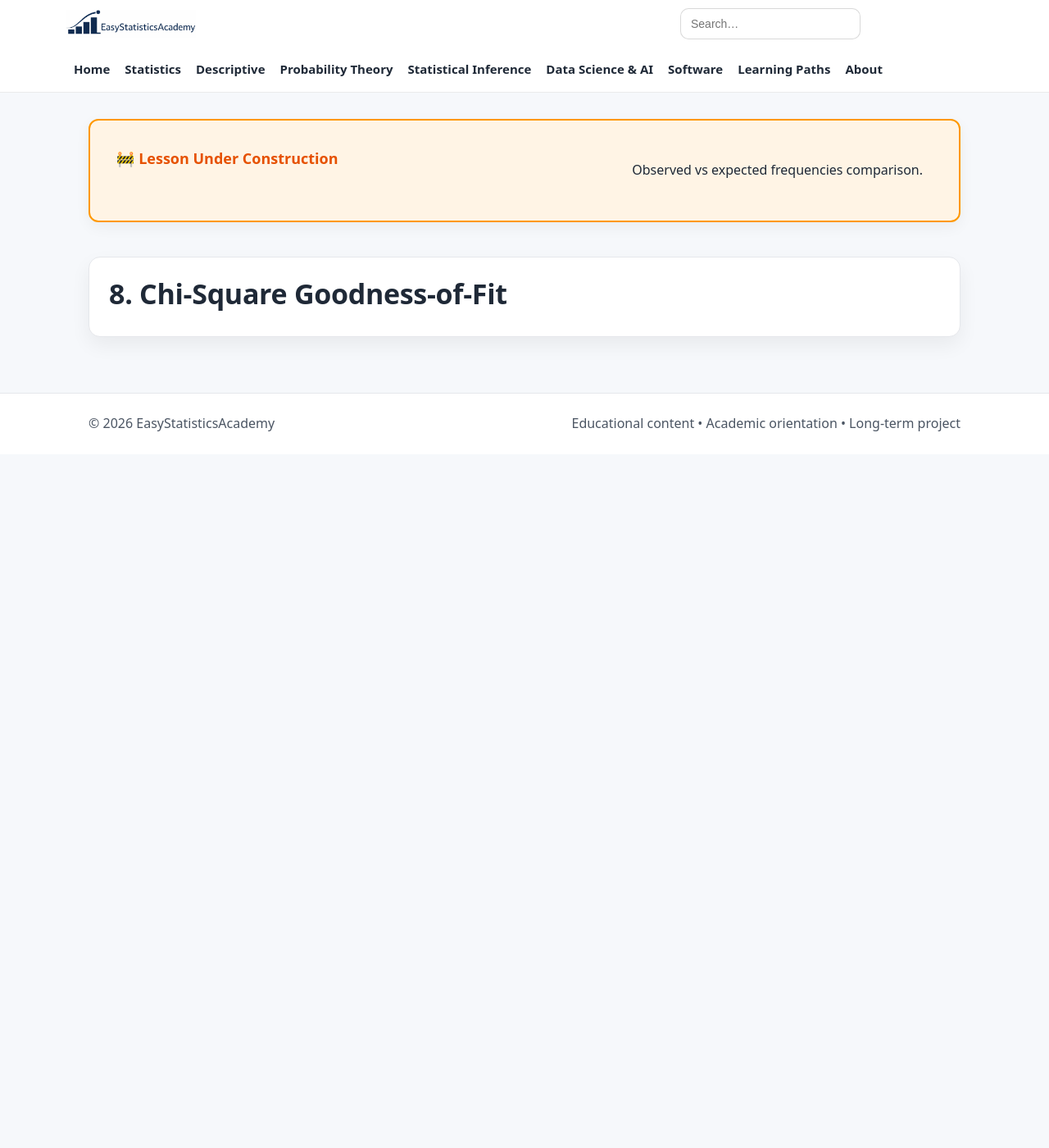
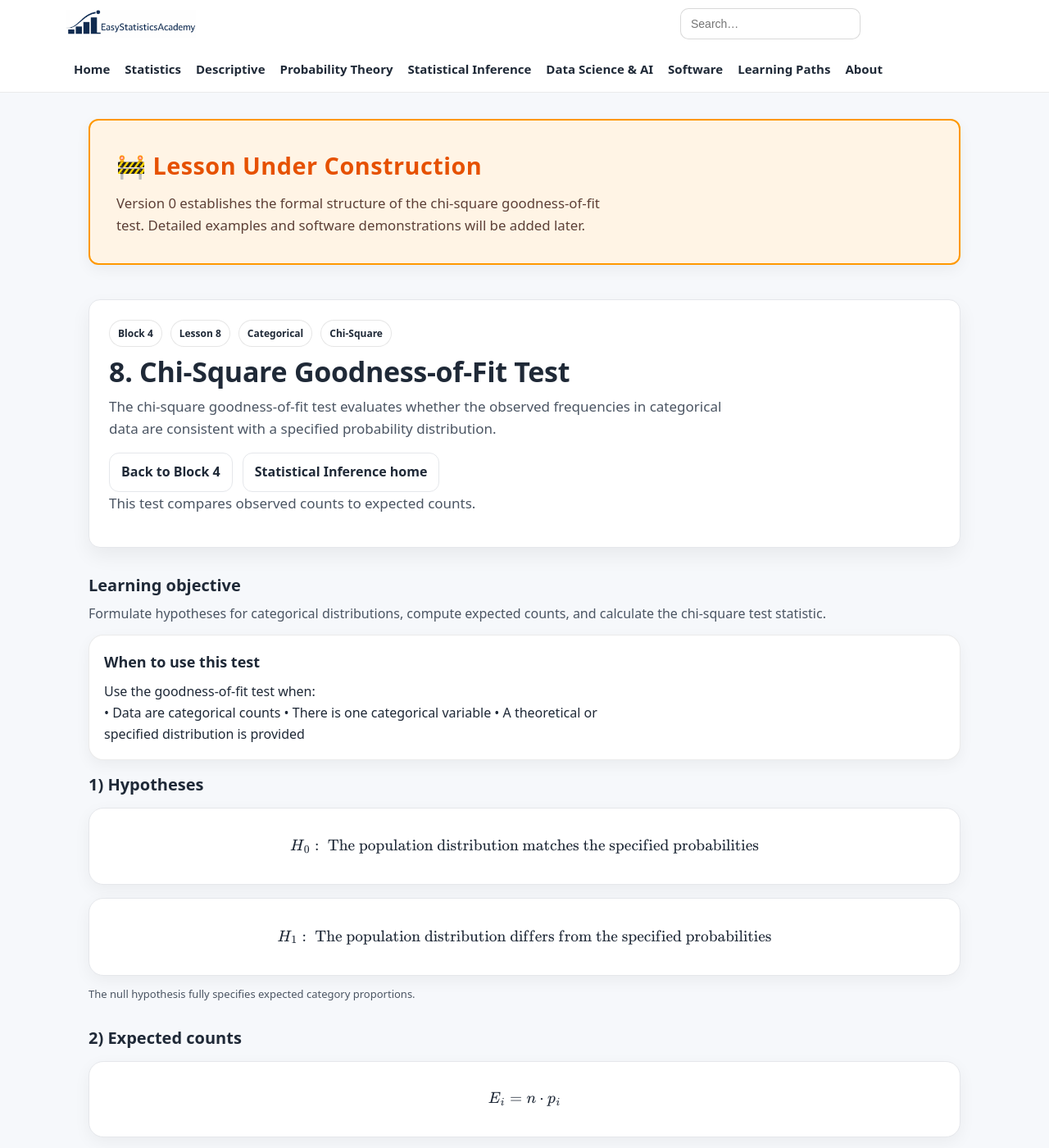
Before and after one commit to ammar-homaida-statistics/easystatisticsacademy, a Jekyll site: the page built from inference/classical-tests/chi-square-goodness-of-fit/index.md, in a window 1280 px wide and 1400 px high. Shown: the whole window at 82% size. Built offline with Jekyll 4.4.1, drawn with Linux system fonts in a browser that asks for light colours; some of the changed text lies outside the part shown.

Commit message:
Add lesson content

```diff
--- a/inference/classical-tests/chi-square-goodness-of-fit/index.md
+++ b/inference/classical-tests/chi-square-goodness-of-fit/index.md
@@ -1,14 +1,256 @@
 ---
 layout: default
 title: "8. Chi-Square Goodness-of-Fit Test"
-description: "Test whether observed categorical counts match a theoretical distribution."
+description: "Conduct and interpret the chi-square goodness-of-fit test to assess whether observed categorical frequencies match a specified distribution."
 permalink: /inference/classical-tests/chi-square-goodness-of-fit/
 sidebar: false
 ---
+
+<!-- UNDER CONSTRUCTION NOTICE -->
 <section class="section section-slim">
-<div class="callout" style="background:#fff4e5;border:2px solid #ff9800;padding:2rem;border-radius:12px;">
-<h2 style="color:#e65100;">🚧 Lesson Under Construction</h2>
-<p>Observed vs expected frequencies comparison.</p>
-</div></section>
-<script>(function(){var KEY="esa_continue_inference_classical_tests_lesson_v0";localStorage.setItem(KEY,JSON.stringify({url:"/inference/classical-tests/chi-square-goodness-of-fit/",label:"Lesson 8 — Chi-Square GOF",ts:Date.now()}));})();</script>
-<section class="hero hero-section"><div class="hero-card"><h1>8. Chi-Square Goodness-of-Fit</h1></div></section>
+  <div class="callout" style="background:#fff4e5; border:2px solid #ff9800; padding:2rem; border-radius:12px;">
+    <div class="callout-copy">
+      <h2 style="margin-top:0; color:#e65100; font-size:1.8rem; letter-spacing:0.5px;">
+        🚧 Lesson Under Construction
+      </h2>
+      <p style="margin:0; font-size:1.05rem; color:#5d4037; line-height:1.6;">
+        Version 0 establishes the formal structure of the chi-square goodness-of-fit test.
+        Detailed examples and software demonstrations will be added later.
+      </p>
+    </div>
+  </div>
+</section>
+
+<!-- ✅ Update continue-reading keys -->
+<script>
+  (function () {
+    var KEY = "esa_continue_inference_classical_tests_lesson_v0";
+
+    localStorage.setItem(KEY, JSON.stringify({
+      url: "/inference/classical-tests/chi-square-goodness-of-fit/",
+      label: "Lesson 8 — Chi-Square Goodness-of-Fit",
+      ts: Date.now()
+    }));
+
+    localStorage.setItem("esa_continue_inference_last_block_v0", JSON.stringify({
+      url: "/inference/classical-tests/",
+      label: "Block 4 — Classical Tests",
+      ts: Date.now()
+    }));
+  })();
+</script>
+
+<section class="hero hero-section">
+  <div class="hero-card">
+    <div class="hero-copy">
+      <div class="badge-row">
+        <span class="badge">Block 4</span>
+        <span class="badge">Lesson 8</span>
+        <span class="badge">Categorical</span>
+        <span class="badge">Chi-Square</span>
+      </div>
+
+      <h1>8. Chi-Square Goodness-of-Fit Test</h1>
+
+      <p class="lead">
+        The chi-square goodness-of-fit test evaluates whether
+        the observed frequencies in categorical data
+        are consistent with a specified probability distribution.
+      </p>
+
+      <div class="hero-actions">
+        <a class="btn btn-outline" href="/inference/classical-tests/">Back to Block 4</a>
+        <a class="btn btn-outline" href="/inference/">Statistical Inference home</a>
+      </div>
+
+      <p class="muted-mini">
+        This test compares observed counts to expected counts.
+      </p>
+    </div>
+  </div>
+</section>
+
+<section class="section">
+  <div class="section-head">
+    <h2>Learning objective</h2>
+    <p>
+      Formulate hypotheses for categorical distributions,
+      compute expected counts,
+      and calculate the chi-square test statistic.
+    </p>
+  </div>
+
+  <div class="callout">
+    <div class="callout-copy">
+      <h2>When to use this test</h2>
+      <p style="margin:0;">
+        Use the goodness-of-fit test when:
+        <br>
+        • Data are categorical counts
+        • There is one categorical variable
+        • A theoretical or specified distribution is provided
+      </p>
+    </div>
+  </div>
+</section>
+
+<section class="section">
+  <div class="section-head">
+    <h2>1) Hypotheses</h2>
+  </div>
+
+  <div class="card">
+    \[
+    H_0:\ \text{The population distribution matches the specified probabilities}
+    \]
+  </div>
+
+  <div class="card" style="margin-top:1rem;">
+    \[
+    H_1:\ \text{The population distribution differs from the specified probabilities}
+    \]
+  </div>
+
+  <p class="muted-mini">
+    The null hypothesis fully specifies expected category proportions.
+  </p>
+</section>
+
+<section class="section">
+  <div class="section-head">
+    <h2>2) Expected counts</h2>
+  </div>
+
+  <div class="card">
+    \[
+    E_i = n \cdot p_i
+    \]
+  </div>
+
+  <p>
+    Where:
+    <br>
+    • \( n \) is the total sample size
+    • \( p_i \) is the specified probability for category \( i \)
+  </p>
+</section>
+
+<section class="section">
+  <div class="section-head">
+    <h2>3) Test statistic</h2>
+  </div>
+
+  <div class="card">
+    \[
+    \chi^2 =
+    \sum_{i=1}^{k}
+    \frac{(O_i - E_i)^2}{E_i}
+    \]
+  </div>
+
+  <p class="muted-mini">
+    Where:
+    <br>
+    • \( O_i \) = observed count
+    • \( E_i \) = expected count
+    • \( k \) = number of categories
+  </p>
+</section>
+
+<section class="section">
+  <div class="section-head">
+    <h2>4) Sampling distribution</h2>
+  </div>
+
+  <div class="card">
+    \[
+    \chi^2 \sim \chi^2_{k-1}
+    \quad\text{under } H_0
+    \]
+  </div>
+
+  <p>
+    Degrees of freedom:
+    \[
+    df = k - 1
+    \]
+  </p>
+</section>
+
+<section class="section">
+  <div class="section-head">
+    <h2>5) Validity condition</h2>
+  </div>
+
+  <div class="card">
+    All expected counts should satisfy:
+    \[
+    E_i \ge 5
+    \]
+  </div>
+
+  <p>
+    If expected counts are too small,
+    the chi-square approximation may be unreliable.
+  </p>
+</section>
+
+<section class="section">
+  <div class="section-head">
+    <h2>6) Interpretation</h2>
+  </div>
+
+  <div class="card">
+    A small p-value indicates that the observed frequencies
+    differ more from the expected frequencies
+    than would be likely under the null hypothesis.
+  </div>
+
+  <p class="muted-mini">
+    The test does not identify which categories differ most;
+    it only detects overall deviation.
+  </p>
+</section>
+
+<section class="section section-slim">
+  <div class="callout">
+    <div class="callout-copy">
+      <h2>Outcome of this lesson</h2>
+      <ul class="bullets">
+        <li>Formulate hypotheses for categorical distributions</li>
+        <li>Compute expected counts</li>
+        <li>Calculate the chi-square statistic</li>
+        <li>Interpret results correctly</li>
+      </ul>
+    </div>
+  </div>
+</section>
+
+<section class="section section-slim">
+  <div class="callout">
+    <div class="callout-copy">
+      <h2>Next lesson</h2>
+      <p style="margin:0;">
+        We now examine the chi-square test of independence
+        for two categorical variables.
+      </p>
+
+      <div class="pill-row" style="margin-top:1rem;">
+        <a class="btn" href="/inference/classical-tests/chi-square-independence-test/">
+          Next lesson: 9. Chi-Square Test of Independence →
+        </a>
+      </div>
+    </div>
+
+    <div class="callout-side">
+      <div class="mini" style="border-left:4px solid #1a73e8; padding-left:12px;">
+        <div class="mini-title" style="color:#1a73e8;">Previous lesson</div>
+        <div class="mini-body">
+          <a href="/inference/classical-tests/two-proportion-z-test/" style="color:#1a73e8; text-decoration:underline;">
+            Lesson 7: Two-Proportion z Test
+          </a>
+        </div>
+      </div>
+    </div>
+  </div>
+</section>
```
